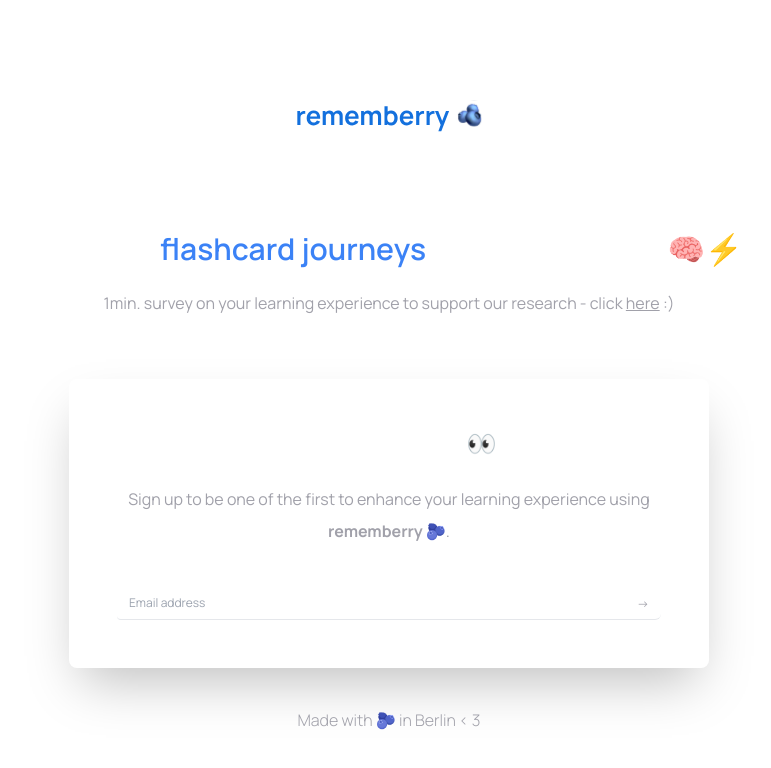
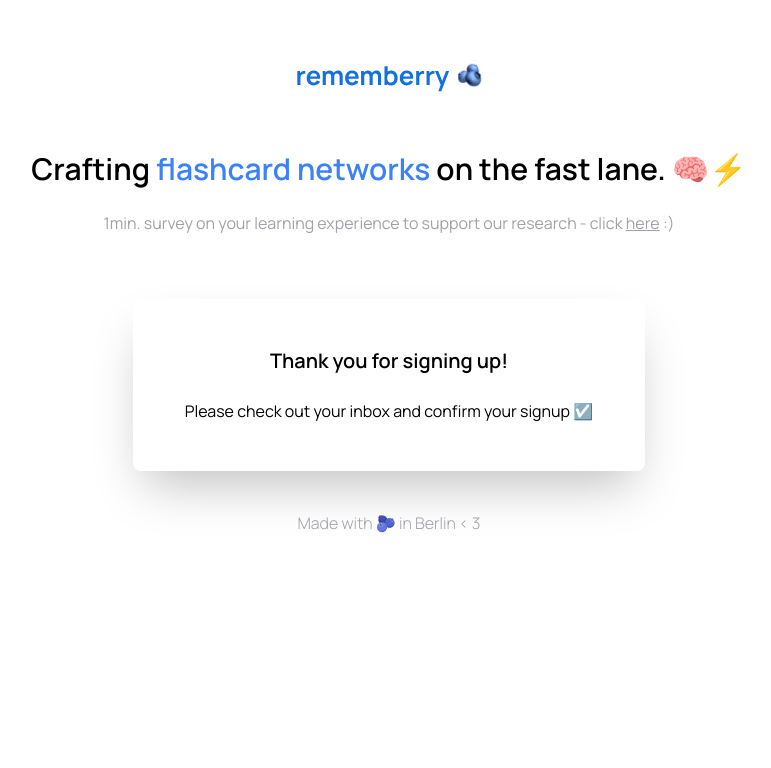
Before and after one commit to rememberry-io/rememberry-landing-page, a Next.js app: page / in a window 1280 px wide. Shown: the top 768 px of the page, without its empty margins (251-1022 px from the left). Built offline with nearby package versions, Linux system fonts and the light colour scheme.

Commit message:
fix: white mode issue and confirmation window

```diff
--- /dev/null
+++ b/src/app/components/ConfirmationWindox.tsx
@@ -0,0 +1,18 @@
+"use client";
+
+export default function ConfirmationWindow() {
+
+  return (
+    <div className="rounded-lg text-center mx-10 shadow-2xl p-12 sm:max-w-[80%] sm:m-auto md:m-auto md:max-w-[60%] xl:max-w-[40%] max-w-2xl">
+      <article>
+        <h3 className="font-semibold text-black md:text-xl">
+          {" "}
+		  Thank you for signing up!
+        </h3> <br></br>
+		<p className="text-black text-xs leading-5 sm:text-base">
+		Please check out your inbox and confirm your signup ☑️
+		</p>
+      </article>
+    </div>
+  );
+}
--- a/src/app/components/EmbeddedFlashcard.tsx
+++ b/src/app/components/EmbeddedFlashcard.tsx
@@ -2,12 +2,10 @@
 import { FormEvent } from "react";
 
 type EmbeddedFlashcardProps = {
-  onFormSubmit: () => void; // type definition for the passed function
-};
+	onSuccessfulSubmit: () => void;
+}
 
-export default function EmbeddedFlashcard({
-  onFormSubmit,
-}: EmbeddedFlashcardProps) {
+export default function EmbeddedFlashcard({ onSuccessfulSubmit }: EmbeddedFlashcardProps) {
   async function onSubmit(event: FormEvent<HTMLFormElement>) {
     event.preventDefault();
 
@@ -20,13 +18,20 @@
       body: email,
     });
 
-    onFormSubmit();
+	if(response.ok) {
+		console.log("Form submitted");
+		onSuccessfulSubmit();
+	} else {
+		console.error("Submission failed");
+	}
+
   }
+
 
   return (
     <div className="rounded-lg text-center mx-10 shadow-2xl p-12 sm:max-w-[80%] sm:m-auto md:m-auto md:max-w-[60%] xl:max-w-[50%] max-w-2xl">
       <article>
-        <h3 className="font-semibold text-lg sm:text-2xl">
+        <h3 className="text-black font-semibold text-lg sm:text-2xl">
           {" "}
           Join the waitlist 👀
         </h3>
@@ -41,7 +46,7 @@
           <form onSubmit={onSubmit}>
             <input
               type="email"
-              className="rounded-l border-1 border-b text-xs p-2 rounded-md pl-3 pr-8 py-2 w-full focus:outline-none focus:border-blue-300"
+              className="rounded-l border-1 border-b text-xs text-black p-2 rounded-md pl-3 pr-8 py-2 w-full focus:outline-none focus:border-blue-300"
               placeholder="Email address"
               name="email"
             />
--- a/src/app/page.tsx
+++ b/src/app/page.tsx
@@ -5,15 +5,16 @@
 import EmbeddedFlashcard from "./components/EmbeddedFlashcard";
 import Link from "next/link";
 import SignupTooltip from "./components/SignupTooltip";
+import ConfirmationWindow from "./components/ConfirmationWindox";
 
 export default function Home() {
-  const [showTooltip, setShowTooltip] = useState(false);
+  const [isConfirmed, setIsConfirmed] = useState(false);
 
-  const handleShowTooltip = () => {
-    setShowTooltip(true);
-    setTimeout(() => {
-      setShowTooltip(false);
-    }, 10000);
+  const handleConfirmation = () => {
+	console.log("HandleConfirmation is triggered");
+    setIsConfirmed(true);
+
+
   };
 
   return (
@@ -21,11 +22,11 @@
       <Image
         src={rememberryLogo}
         alt="rememberryLogo"
-        className="text-center m-auto my-20 "
+        className="text-center m-auto my-10"
       />
       <div className="text-center my-8 sm:mb-16">
-        <h1 className="font-semibold mx-16 text-xl sm:text-2xl lg:text-3xl leading-loose">
-          Crafting <span className="text-blue-500">flashcard journeys</span> on
+        <h1 className="text-black font-semibold mx-16 text-xl sm:text-2xl lg:text-3xl leading-loose">
+          Crafting <span className="text-blue-500">flashcard networks</span> on
           the fast lane. 🧠⚡️️
         </h1>
         <br></br>
@@ -41,11 +42,11 @@
           :){" "}
         </p>
       </div>
-      <EmbeddedFlashcard onFormSubmit={handleShowTooltip} />
+	  {/* {isConfirmed ? <ConfirmationWindow /> : <EmbeddedFlashcard onSuccessfulSubmit={handleConfirmation} /> } */}
+	  <ConfirmationWindow />
       <div className="text-center text-zinc-400 font-light lg:mt-10 lg:text-base text-xs mt-8 leading-loose">
         <p>Made with 🫐 in Berlin &lt; 3 </p>
       </div>
-      {showTooltip && <SignupTooltip />}
     </main>
   );
 }
```
